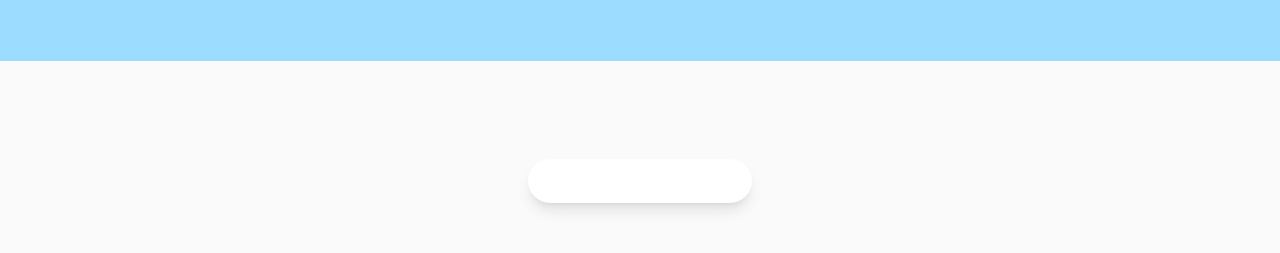
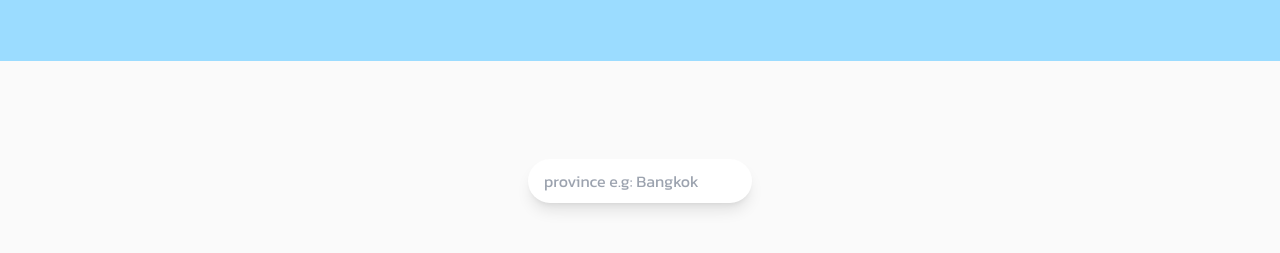
Before and after one commit to MeepoohVP/weather-project, a plain HTML site: page index.html in a window 1280 px wide. Shown: the part 51-304 px from the top of the page. Drawn offline with nearby package versions, Linux system fonts and the light colour scheme.

Commit message:
placeholder ,outline setting

```diff
--- a/index.html
+++ b/index.html
@@ -19,7 +19,7 @@
       </div>
     </div>
     <div class="Search w-full h-60 bg-Zinc flex flex-row justify-center	items-center	">
-      <input type="text" id="info" class="w-56 h-11 border-0 rounded-full shadow-lg pl-4"/>
+      <input type="text" id="info" class="w-56 h-11 border-0 rounded-full shadow-lg pl-4 outline-none" placeholder="province e.g: Bangkok"/>
       <input type="hidden" id="Translate" class="none" />
     </div>
     <div class="DisplayWeather"></div>
```
